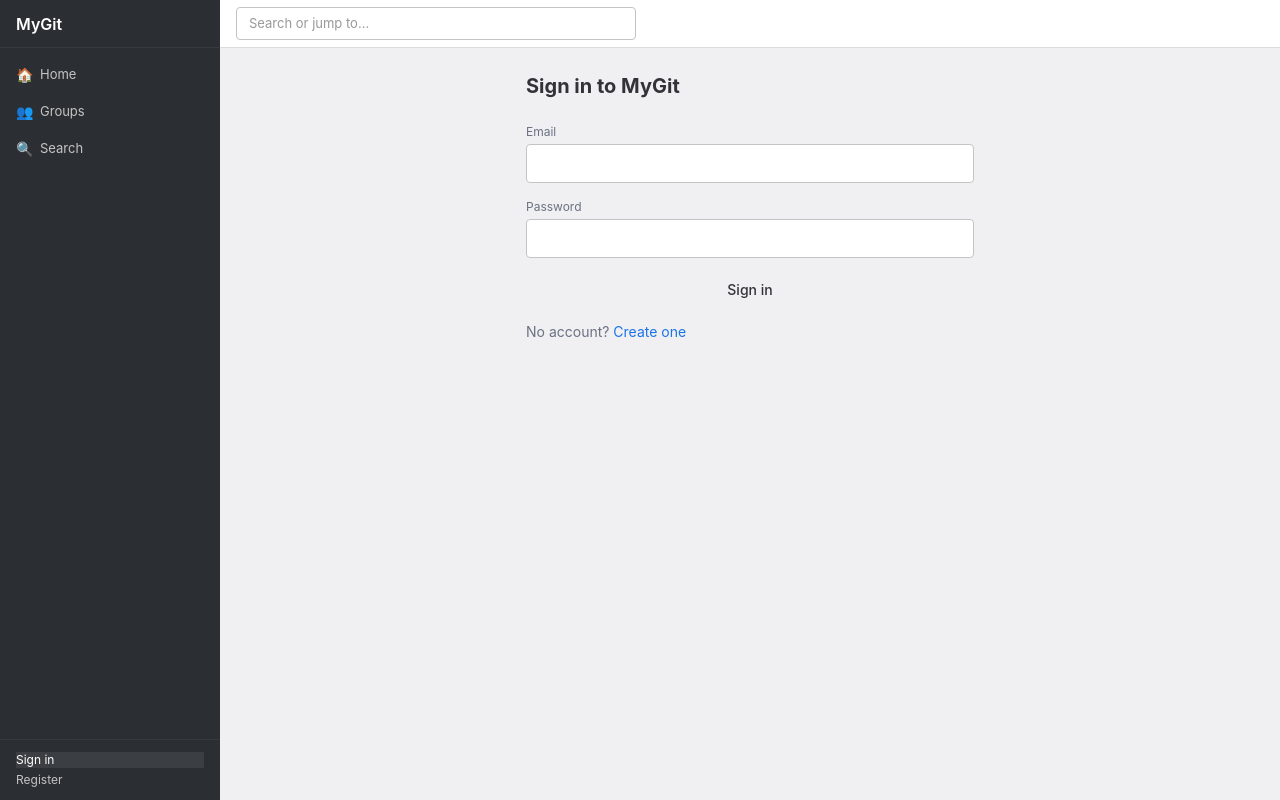
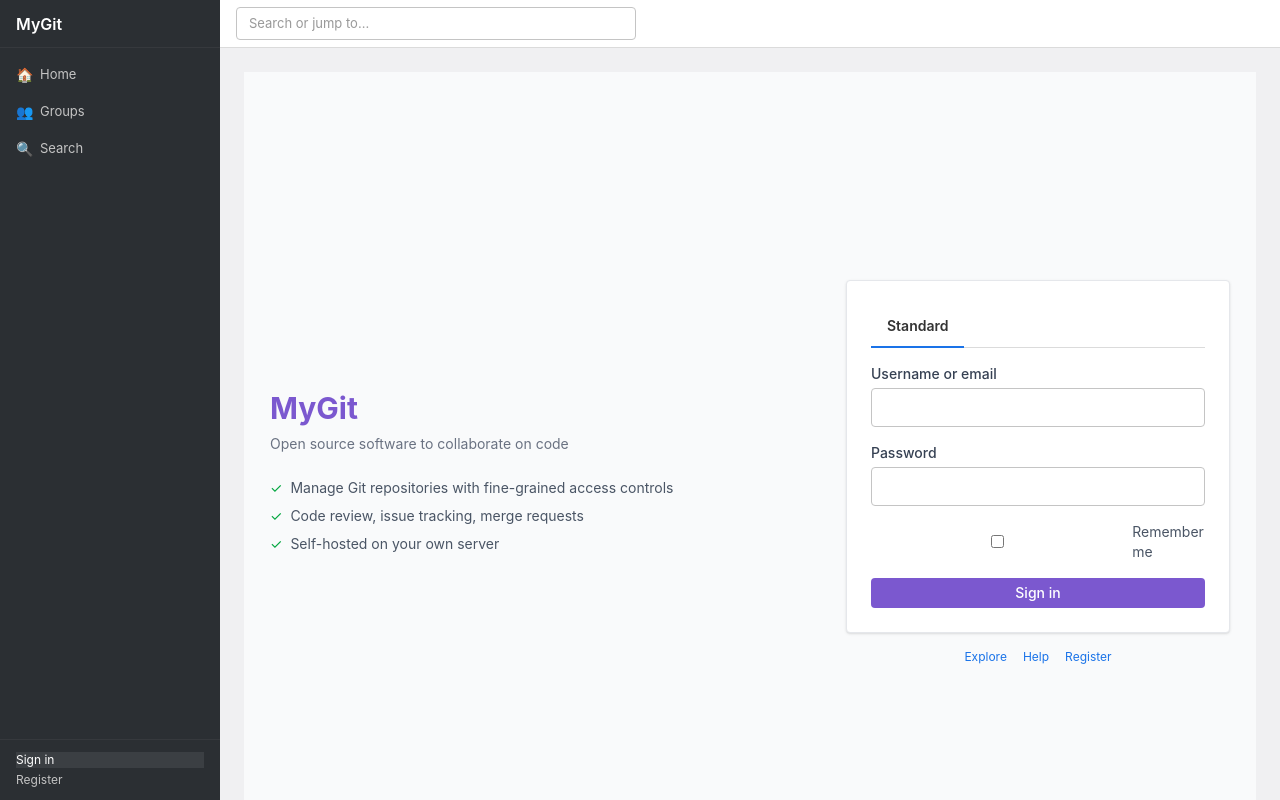
Before and after one commit to ajjs1ajjs/MyGit, a Vue app in the folder frontend/: page /auth/login in a window 1280 px wide. Built offline with nearby package versions, Linux system fonts and the light colour scheme.

Commit message:
feat: GitLab CE login page — branding, two-column layout, checkmarks

```diff
--- a/frontend/src/views/LoginPage.vue
+++ b/frontend/src/views/LoginPage.vue
@@ -1,30 +1,61 @@
 <template>
-  <div class="max-w-md mx-auto">
-    <h1 class="text-xl font-bold mb-6">Sign in to MyGit</h1>
-    <form @submit.prevent="handle" class="flex flex-col gap-4">
-      <div>
-        <label class="text-xs text-gray-500 mb-1 block">Email</label>
-        <input v-model="email" type="email" required class="w-full" />
+  <div class="min-h-screen flex items-center justify-center bg-gray-50 px-4">
+    <div class="w-full max-w-[960px] flex items-center gap-12">
+      <!-- Left: branding -->
+      <div class="hidden md:block flex-1">
+        <div class="mb-6">
+          <div class="text-[#7b58cf] text-3xl font-bold mb-2">MyGit</div>
+          <div class="text-gray-500 text-sm">Open source software to collaborate on code</div>
+        </div>
+        <div class="text-sm text-gray-600 space-y-2">
+          <div class="flex items-center gap-2"><span class="text-green-600">&#10003;</span> Manage Git repositories with fine-grained access controls</div>
+          <div class="flex items-center gap-2"><span class="text-green-600">&#10003;</span> Code review, issue tracking, merge requests</div>
+          <div class="flex items-center gap-2"><span class="text-green-600">&#10003;</span> Self-hosted on your own server</div>
+        </div>
       </div>
-      <div>
-        <label class="text-xs text-gray-500 mb-1 block">Password</label>
-        <input v-model="password" type="password" required class="w-full" />
+
+      <!-- Right: login card -->
+      <div class="w-full max-w-sm">
+        <div class="md:hidden text-center mb-6">
+          <div class="text-[#7b58cf] text-2xl font-bold">MyGit</div>
+        </div>
+        <div class="bg-white border border-gray-200 rounded p-6 shadow-sm">
+          <div class="nav-tabs mb-5">
+            <button @click="tab='standard'" class="nav-tab" :class="{ active: tab==='standard' }">Standard</button>
+          </div>
+          <form @submit.prevent="handle" class="space-y-4">
+            <div>
+              <label class="text-sm font-medium text-gray-700 block mb-1">Username or email</label>
+              <input v-model="email" type="text" required class="w-full" autocomplete="username" />
+            </div>
+            <div>
+              <label class="text-sm font-medium text-gray-700 block mb-1">Password</label>
+              <input v-model="password" type="password" required class="w-full" autocomplete="current-password" />
+            </div>
+            <div class="flex items-center gap-2">
+              <input type="checkbox" id="remember" v-model="remember" class="w-auto" />
+              <label for="remember" class="text-sm text-gray-600">Remember me</label>
+            </div>
+            <p v-if="error" class="text-red-600 text-sm bg-red-50 border border-red-200 rounded p-3">{{ error }}</p>
+            <button type="submit" class="btn w-full py-2.5 text-base" style="background:#7b58cf;color:#fff;border:none;font-weight:500;">
+              Sign in
+            </button>
+          </form>
+        </div>
+        <div class="flex gap-4 justify-center mt-4 text-xs text-gray-500">
+          <a href="#">Explore</a>
+          <a href="#">Help</a>
+          <RouterLink to="/auth/register">Register</RouterLink>
+        </div>
       </div>
-      <p v-if="error" class="text-red-500 text-xs">{{ error }}</p>
-      <button type="submit" class="btn btn-primary w-full justify-center">Sign in</button>
-    </form>
-    <p class="mt-4 text-sm text-gray-500">
-      No account? <RouterLink to="/auth/register">Create one</RouterLink>
-    </p>
+    </div>
   </div>
 </template>
 
 <script setup lang="ts">
-import { ref } from "vue";
-import { useRouter } from "vue-router";
-import { useAuthStore } from "../stores/auth";
+import { ref } from "vue"; import { useRouter } from "vue-router"; import { useAuthStore } from "../stores/auth";
 const router = useRouter(); const auth = useAuthStore();
-const email = ref(""); const password = ref(""); const error = ref("");
+const email = ref(""); const password = ref(""); const remember = ref(false); const error = ref(""); const tab = ref("standard");
 async function handle() {
   try { await auth.login(email.value, password.value); router.push("/"); }
   catch (e: any) { error.value = e.message; }
```
